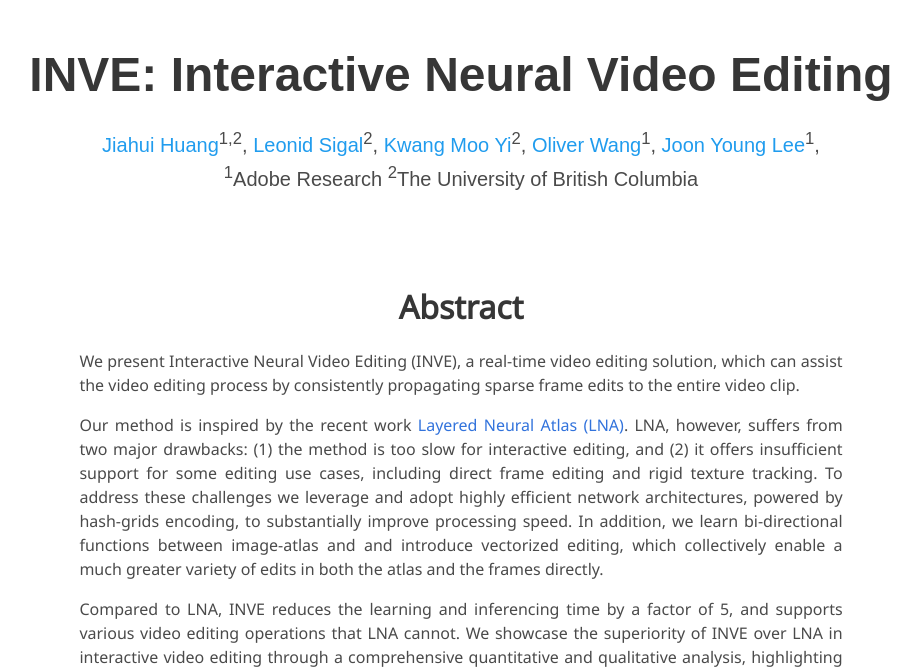
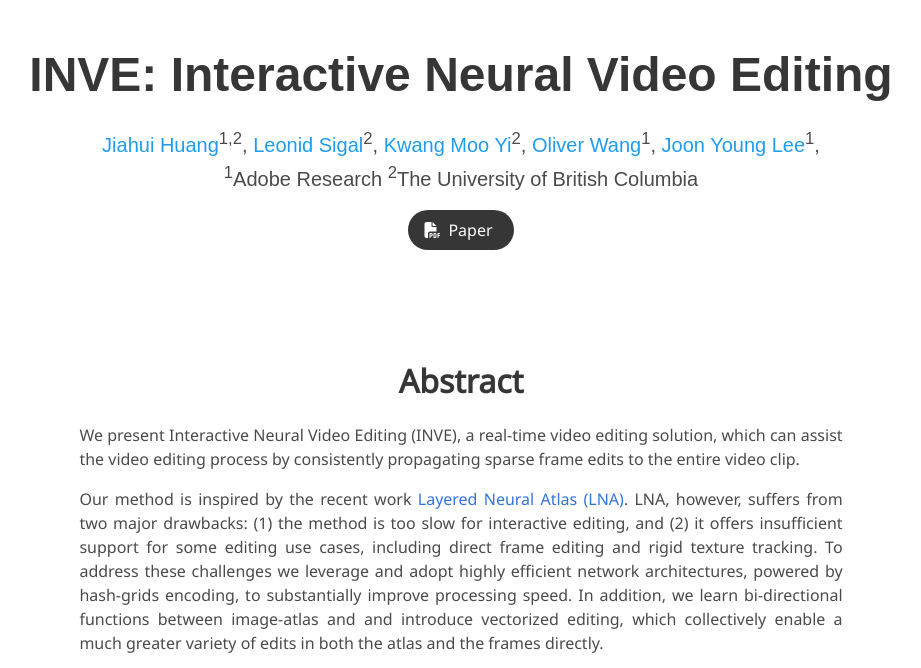
Before and after one commit to Gabriel-Huang/inve, a plain HTML site: page index.html in a window 1280 px wide. Shown: the top 668 px of the page, without its empty margins (179-1100 px from the left). Drawn offline with nearby package versions, Linux system fonts and the light colour scheme; some icons are missing; a web font is replaced by a local one.

Commit message:
add paper link

```diff
--- a/index.html
+++ b/index.html
@@ -111,7 +111,20 @@
             <span class="author-block"><sup>2</sup>The University of British Columbia</span>
           </div>
 
-
+          <div class="column has-text-centered">
+            <div class="publication-links">
+              <!-- PDF Link. -->
+              <span class="link-block">
+                <a href="https://arxiv.org/abs/2307.07663"
+                   class="external-link button is-normal is-rounded is-dark">
+                  <span class="icon">
+                      <i class="fas fa-file-pdf"></i>
+                  </span>
+                  <span>Paper</span>
+                </a>
+              </span>
+            </div>
+          </div>
 
         </div>
       </div>
@@ -206,6 +219,7 @@
             as well as the target frame index t as input, and predicts the pixel location (x, y, t). With the forward and backward pipelines combined,
             we can achieve long-range point tracking on videos
           </p>
+
         </div>
       </div>
     </div>
```
